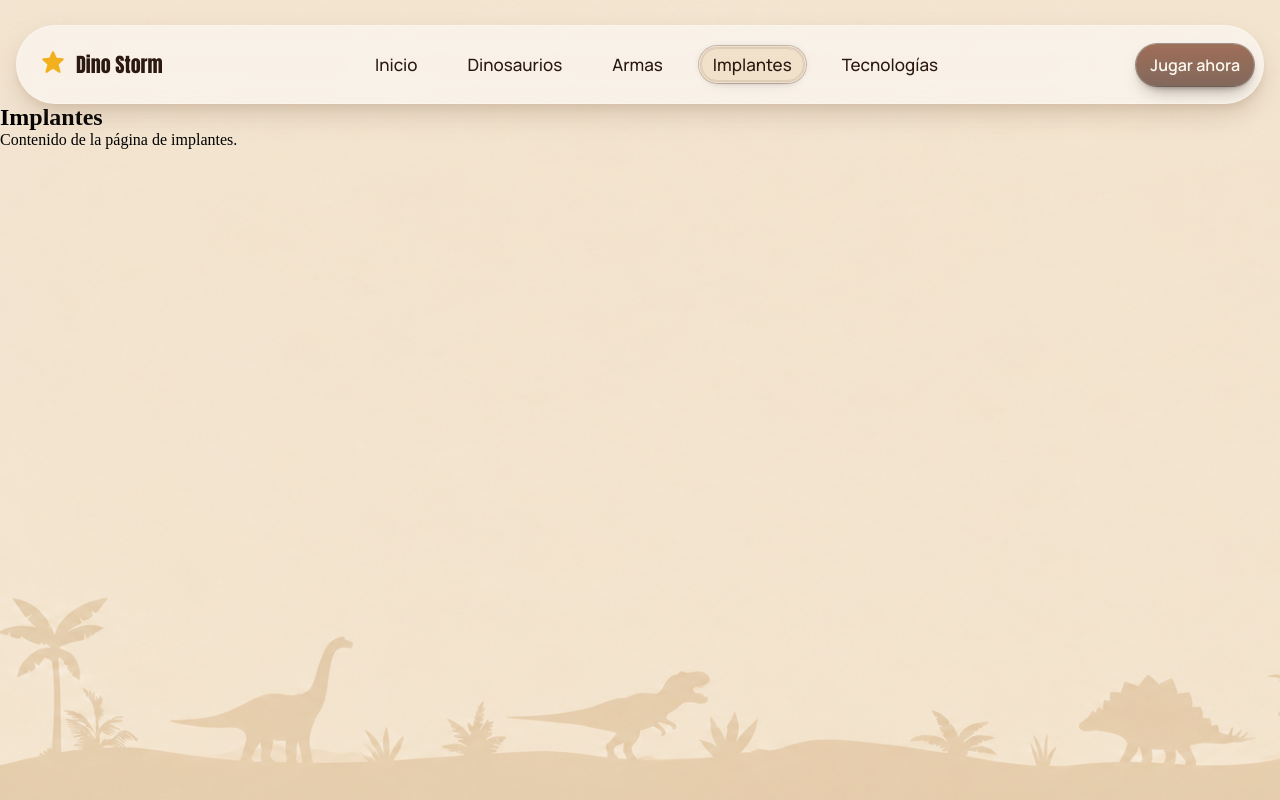
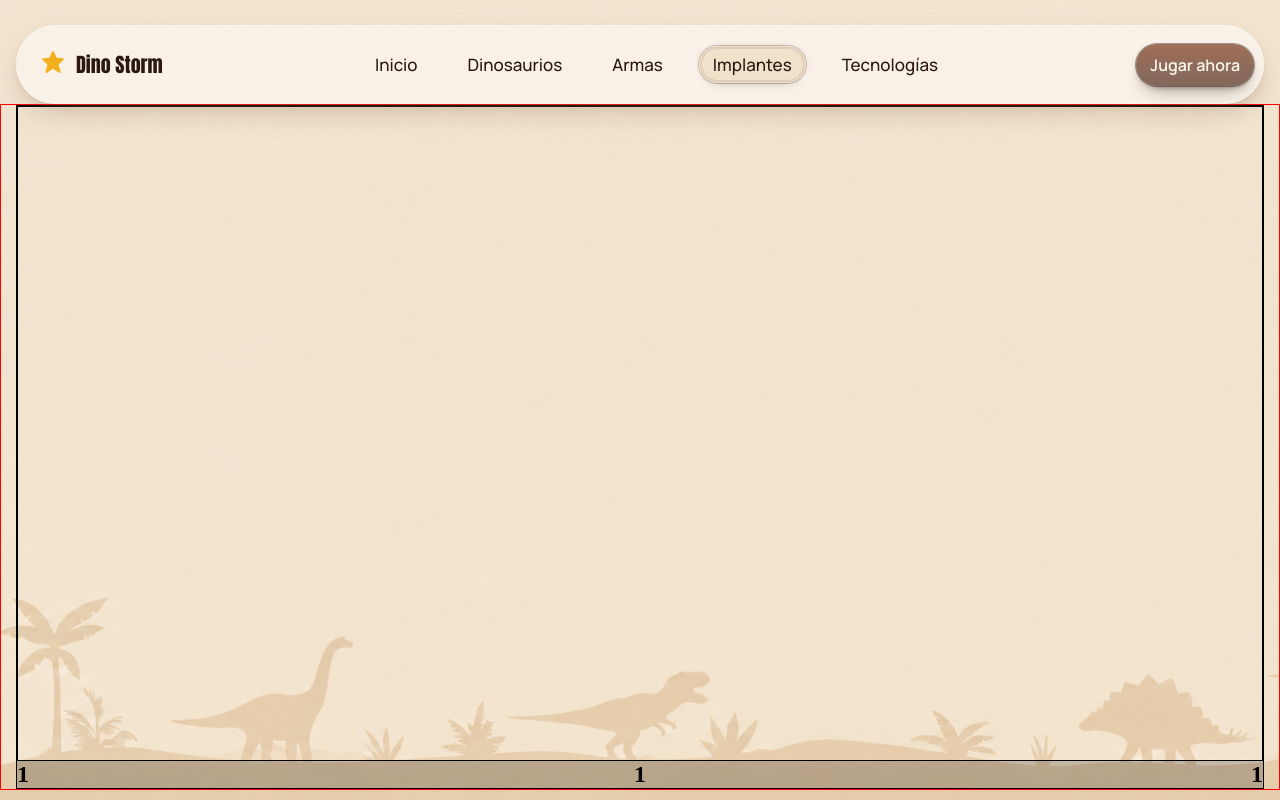
Before and after one commit to TheLuuiis/Dino-Storm, a React (Vite) app: page /implantes in a window 1280 px wide. Built offline with nearby package versions, Linux system fonts and the light colour scheme; the HTML template or start-up script is replaced by a standard one; a web font is replaced by a local one.

Commit message:
Desarrollo del page Implantes

```diff
--- /dev/null
+++ b/src/css/pages/Implantes.css
@@ -0,0 +1,33 @@
+.container__implantes {
+    width: 100%;
+    height: 100%;
+    display: flex;
+    justify-content: center;
+    align-items: center;
+    border: 1px solid red;
+
+}
+
+.sub__container__implantes {
+    width: 1248px;
+    height: 100%;
+    display: flex;
+    flex-direction: column;
+    justify-content: space-between;
+    border: 1px solid black;
+}
+
+.container__info__implantes {
+    width: 100%;
+    height: 700px;
+    border: 1px solid black;
+}
+
+.container__controller {
+    width: 100%;
+    display: flex;
+    flex: 1;
+    justify-content: space-between;
+    align-items: center;
+    background-color: rgba(0, 0, 0, 0.2);
+}
--- a/src/pages/Implantes.jsx
+++ b/src/pages/Implantes.jsx
@@ -1,8 +1,18 @@
+import '../css/pages/Implantes.css';
+
 const Implantes = () => {
     return (
-        <section className="page-view">
-            <h1>Implantes</h1>
-            <p>Contenido de la página de implantes.</p>
+        <section className="container__implantes">
+            <div className="sub__container__implantes">
+                <div className="container__info__implantes">
+
+                </div>
+                <div className="container__controller">
+                    <h1>1</h1>
+                    <h1>1</h1>
+                    <h1>1</h1>
+                </div>
+            </div>
         </section>
     );
 }
```
